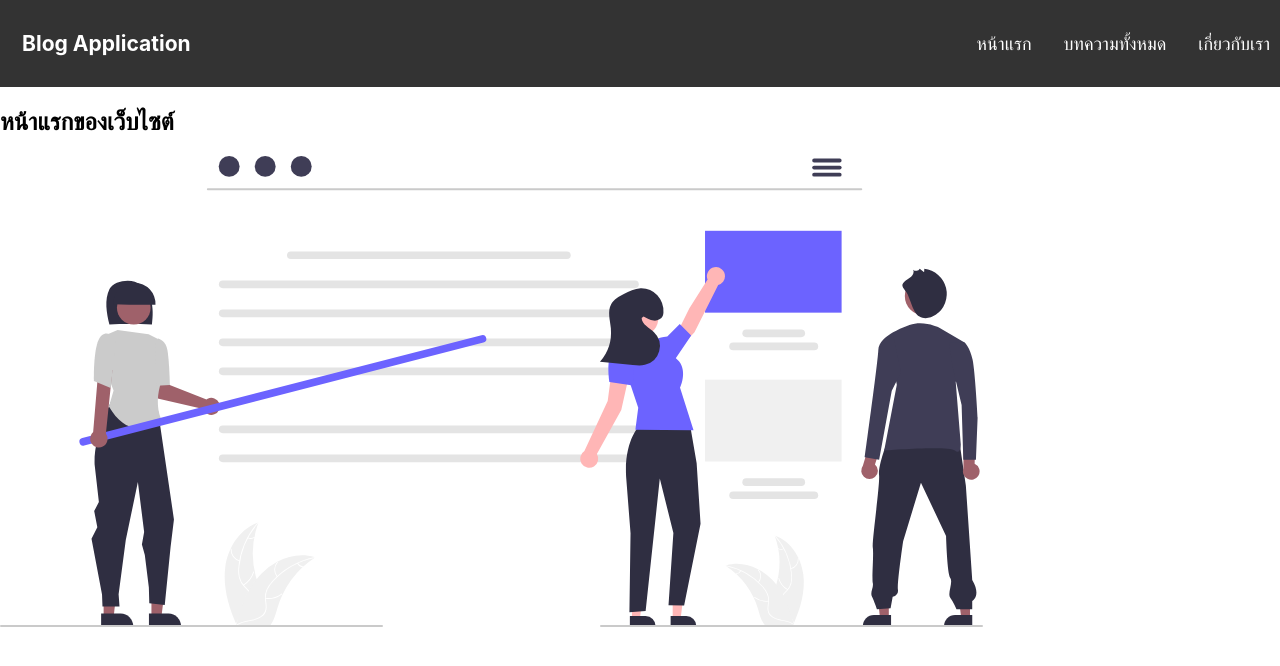
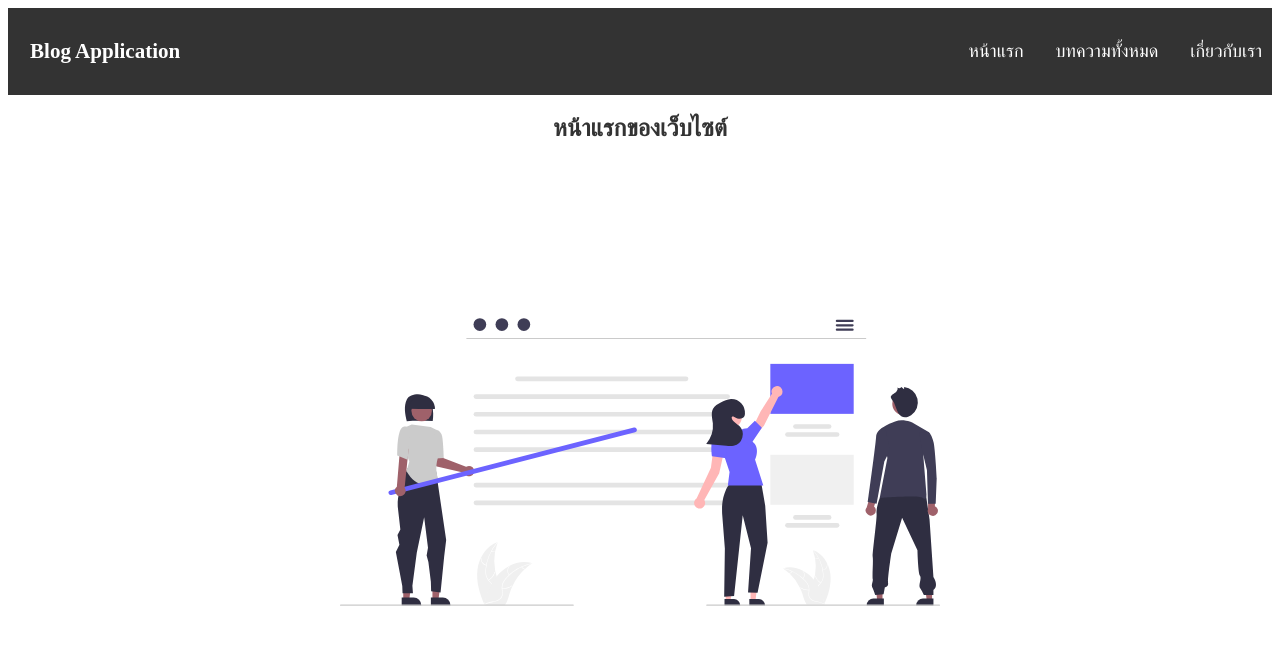
Before and after one commit to jayrboy/blog-app-react, a React (Create React App) app: page / in a window 1280 px wide. Shown: the top 666 px of the page. Built offline with nearby package versions, Linux system fonts and the light colour scheme.

Commit message:
Add Global Style index.css
Add Global Style index.css

```diff
--- a/src/index.css
+++ b/src/index.css
@@ -1,13 +1,16 @@
-body {
-  margin: 0;
-  font-family: -apple-system, BlinkMacSystemFont, 'Segoe UI', 'Roboto', 'Oxygen',
-    'Ubuntu', 'Cantarell', 'Fira Sans', 'Droid Sans', 'Helvetica Neue',
-    sans-serif;
-  -webkit-font-smoothing: antialiased;
-  -moz-osx-font-smoothing: grayscale;
+.container {
+  display: flex;
+  flex-direction: column;
+  justify-content: center;
+  align-items: center;
 }
 
-code {
-  font-family: source-code-pro, Menlo, Monaco, Consolas, 'Courier New',
-    monospace;
+.title {
+  color: #333;
+  text-align: center;
 }
+
+img {
+  width: 600px;
+  height: 600px;
+}
```
